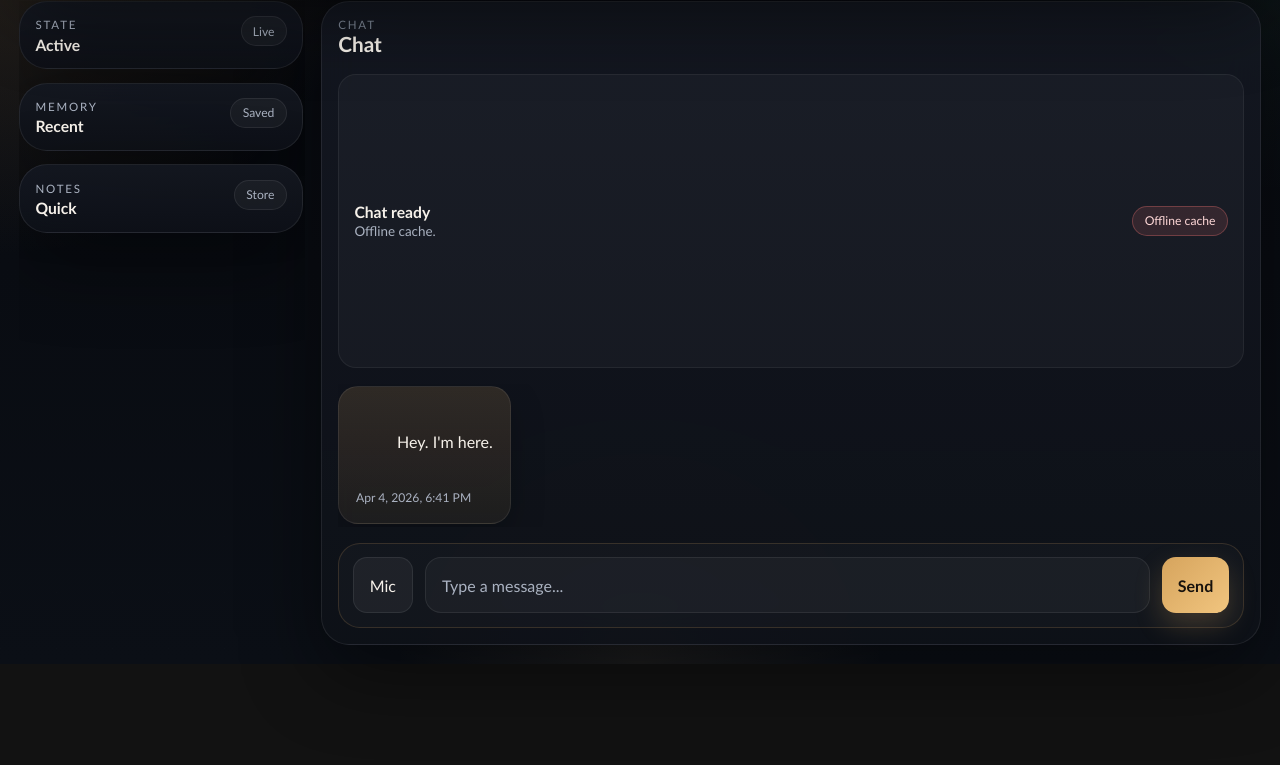
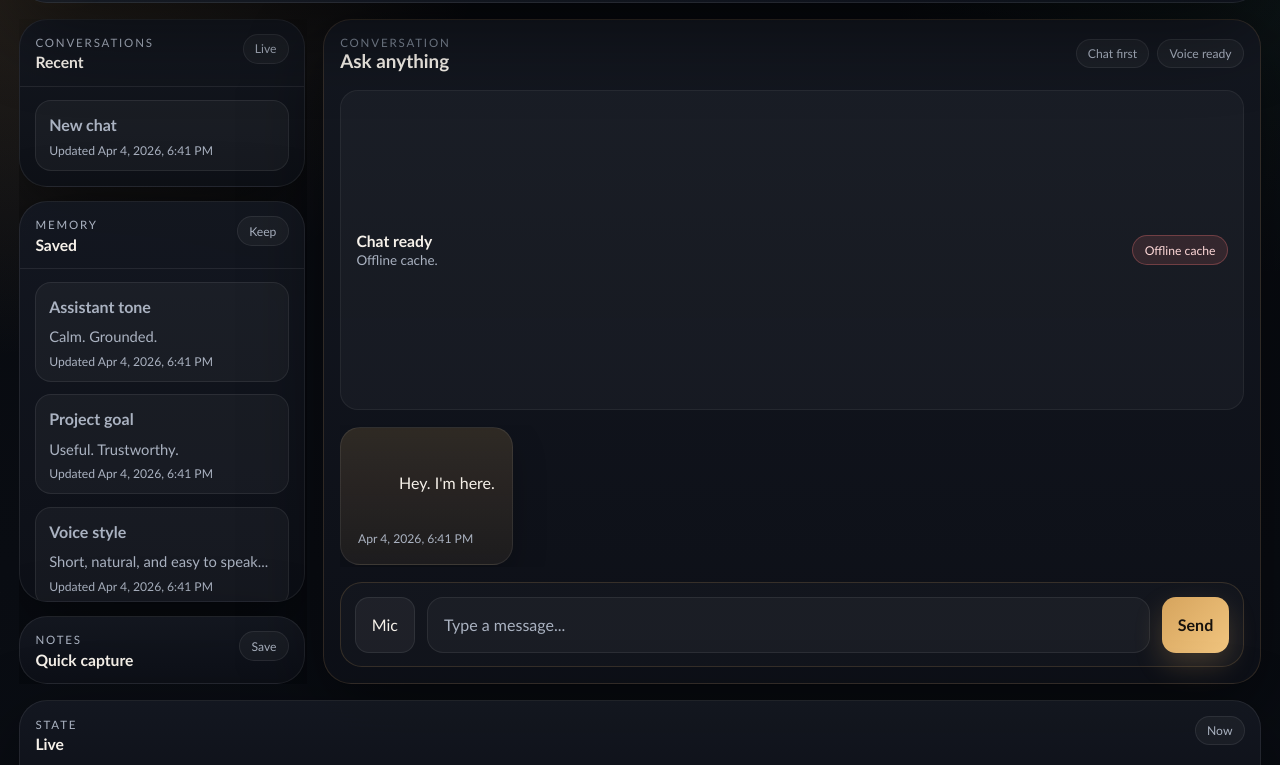
Before and after one commit to silasmukabwa254-ux/AI-Project-2026, a website: page client/index.html in a window 1280 px wide. Shown: the part 136-901 px from the top of the page. Before the commit the page ends 800 px from the top, so only its background shows below. Drawn offline with Linux system fonts and the light colour scheme; no server answers.

Commit message:
Modernize Elyra layout

```diff
--- a/client/index.html
+++ b/client/index.html
@@ -18,22 +18,88 @@
         </div>
       </div>
 
+      <div class="header-center" aria-label="Assistant metrics">
+        <div class="header-metrics">
+          <div class="metric-tile">
+            <span>Chats</span>
+            <strong id="metric-conversations">0</strong>
+            <small>Active</small>
+          </div>
+          <div class="metric-tile">
+            <span>Memory</span>
+            <strong id="metric-memories">0</strong>
+            <small>Saved</small>
+          </div>
+          <div class="metric-tile">
+            <span>World</span>
+            <strong id="metric-world">0</strong>
+            <small>Live</small>
+          </div>
+        </div>
+      </div>
+
       <div class="header-actions">
         <button class="ghost-button" id="settings-button" type="button">Settings</button>
       </div>
     </header>
 
     <div class="workspace workspace--assistant">
+      <aside class="rail rail--left" aria-label="Workspace library">
+        <details class="panel panel--compact" open>
+          <summary class="panel-summary">
+            <div class="panel-summary-copy">
+              <p class="panel-kicker">Conversations</p>
+              <h2>Recent</h2>
+            </div>
+            <span class="panel-chip">Live</span>
+          </summary>
+          <div class="panel-content">
+            <div class="list" id="conversation-list"></div>
+          </div>
+        </details>
+
+        <details class="panel panel--compact" open>
+          <summary class="panel-summary">
+            <div class="panel-summary-copy">
+              <p class="panel-kicker">Memory</p>
+              <h2>Saved</h2>
+            </div>
+            <span class="panel-chip">Keep</span>
+          </summary>
+          <div class="panel-content">
+            <div class="list" id="memory-preview"></div>
+          </div>
+        </details>
+
+        <details class="panel panel--compact">
+          <summary class="panel-summary">
+            <div class="panel-summary-copy">
+              <p class="panel-kicker">Notes</p>
+              <h2>Quick capture</h2>
+            </div>
+            <span class="panel-chip">Save</span>
+          </summary>
+          <div class="panel-content">
+            <p class="panel-note">Save a thought, project step, or reminder.</p>
+            <form class="mini-form" id="history-form">
+              <textarea id="history-input" name="history-input" rows="4" placeholder="Example: Layout done."></textarea>
+              <button class="primary-button" type="submit">Save note</button>
+            </form>
+            <div class="list" id="history-preview"></div>
+          </div>
+        </details>
+      </aside>
+
       <main class="stage stage--assistant">
         <section class="conversation-surface">
           <header class="conversation-head">
             <div>
-              <p class="panel-kicker">Chat</p>
-              <h2>Chat</h2>
+              <p class="panel-kicker">Conversation</p>
+              <h2>Ask anything</h2>
             </div>
             <div class="conversation-badges">
-              <span class="status-chip">Live</span>
-              <span class="status-chip">Private</span>
+              <span class="status-chip">Chat first</span>
+              <span class="status-chip">Voice ready</span>
             </div>
           </header>
 
@@ -55,14 +121,14 @@
         </section>
       </main>
 
-      <aside class="context-rail" aria-label="Secondary context">
-        <details class="panel panel--compact">
+      <aside class="rail rail--right" aria-label="Live context">
+        <details class="panel panel--compact" open>
           <summary class="panel-summary">
             <div class="panel-summary-copy">
               <p class="panel-kicker">State</p>
-              <h2>Active</h2>
+              <h2>Live</h2>
             </div>
-            <span class="panel-chip">Live</span>
+            <span class="panel-chip">Now</span>
           </summary>
           <div class="panel-content">
             <p id="personality-note">Chat | Memory</p>
@@ -72,30 +138,56 @@
         <details class="panel panel--compact">
           <summary class="panel-summary">
             <div class="panel-summary-copy">
-              <p class="panel-kicker">Memory</p>
-              <h2>Recent</h2>
+              <p class="panel-kicker">World</p>
+              <h2>Capture</h2>
             </div>
-            <span class="panel-chip">Saved</span>
+            <span class="panel-chip">Store</span>
           </summary>
           <div class="panel-content">
-            <div class="list" id="memory-preview"></div>
+            <p class="panel-note">Add a live event or update you want Elyra to remember.</p>
+            <form class="mini-form" id="world-form">
+              <textarea id="world-input" name="world-input" rows="4" placeholder="Example: Kenya election coverage changed today."></textarea>
+              <button class="primary-button" type="submit">Save update</button>
+            </form>
+          </div>
+        </details>
+
+        <details class="panel panel--compact" open>
+          <summary class="panel-summary">
+            <div class="panel-summary-copy">
+              <p class="panel-kicker">World</p>
+              <h2>Updates</h2>
+            </div>
+            <span class="panel-chip">Live</span>
+          </summary>
+          <div class="panel-content">
+            <div class="list" id="world-updates-preview"></div>
           </div>
         </details>
 
         <details class="panel panel--compact">
           <summary class="panel-summary">
             <div class="panel-summary-copy">
-              <p class="panel-kicker">Notes</p>
-              <h2>Quick</h2>
+              <p class="panel-kicker">Timeline</p>
+              <h2>History</h2>
             </div>
-            <span class="panel-chip">Store</span>
+            <span class="panel-chip">Past</span>
           </summary>
           <div class="panel-content">
-            <p class="panel-note">Save a thought or update.</p>
-            <form class="mini-form" id="history-form">
-              <textarea id="history-input" name="history-input" rows="4" placeholder="Example: Layout done."></textarea>
-              <button class="primary-button" type="submit">Save</button>
-            </form>
+            <div class="list" id="world-timeline-preview"></div>
+          </div>
+        </details>
+
+        <details class="panel panel--compact">
+          <summary class="panel-summary">
+            <div class="panel-summary-copy">
+              <p class="panel-kicker">Activity</p>
+              <h2>Recent</h2>
+            </div>
+            <span class="panel-chip">Log</span>
+          </summary>
+          <div class="panel-content">
+            <div class="list" id="activity-preview"></div>
           </div>
         </details>
       </aside>
--- a/client/style.css
+++ b/client/style.css
@@ -945,15 +945,55 @@ details.panel[open] > .panel-summary {
   }
 }
 
-/* Chat-first Elyra overrides */
+/* Modern Elyra shell */
 .assistant-intro {
   display: none;
 }
 
 .workspace--assistant {
-  grid-template-columns: minmax(254px, 286px) minmax(0, 1fr);
-  grid-template-areas: "sidebar chat";
+  grid-template-columns: minmax(252px, 288px) minmax(0, 1fr) minmax(268px, 308px);
+  grid-template-areas: "left chat right";
   align-items: stretch;
+}
+
+.rail {
+  display: grid;
+  gap: 0.85rem;
+  align-content: start;
+  min-height: 0;
+}
+
+.rail--left,
+.rail--right {
+  position: sticky;
+  top: calc(clamp(0.75rem, 1.5vw, 1rem) + 6.8rem);
+  max-height: calc(100vh - 8.4rem);
+  overflow: auto;
+  padding-right: 0.15rem;
+}
+
+.rail--left {
+  grid-area: left;
+}
+
+.rail--right {
+  grid-area: right;
+}
+
+.rail--left::-webkit-scrollbar,
+.rail--right::-webkit-scrollbar {
+  width: 10px;
+}
+
+.rail--left::-webkit-scrollbar-thumb,
+.rail--right::-webkit-scrollbar-thumb {
+  background: rgba(255, 255, 255, 0.14);
+  border-radius: 999px;
+}
+
+.rail--left::-webkit-scrollbar-track,
+.rail--right::-webkit-scrollbar-track {
+  background: transparent;
 }
 
 .stage--assistant {
@@ -961,25 +1001,25 @@ details.panel[open] > .panel-summary {
   min-height: 0;
 }
 
-.context-rail {
-  grid-area: sidebar;
-  position: sticky;
-  top: calc(clamp(0.75rem, 1.5vw, 1rem) + 6.8rem);
-  max-height: calc(100vh - 8.4rem);
-  overflow: auto;
-  padding-right: 0.15rem;
-}
-
 .conversation-surface {
-  min-height: calc(100vh - 11rem);
+  min-height: calc(100vh - 10.8rem);
+  padding: 1rem;
+  gap: 0.95rem;
+  border-color: rgba(214, 164, 93, 0.16);
+  background: linear-gradient(180deg, rgba(20, 24, 33, 0.96), rgba(14, 17, 24, 0.92));
 }
 
 .conversation-head {
-  margin-bottom: 0.15rem;
+  margin-bottom: 0.2rem;
+  align-items: center;
+}
+
+.conversation-head h2 {
+  font-size: 1.18rem;
 }
 
 .conversation-badges {
-  display: none;
+  display: flex;
 }
 
 .assistant-statusbar {
@@ -1011,11 +1051,11 @@ details.panel[open] > .panel-summary {
 }
 
 .messages {
-  padding: 0.15rem 0;
+  padding: 0.1rem 0;
 }
 
 .message {
-  max-width: min(72%, 720px);
+  max-width: min(74%, 760px);
   border-radius: 20px;
 }
 
@@ -1032,39 +1072,55 @@ details.panel[open] > .panel-summary {
   background: rgba(255, 255, 255, 0.025);
 }
 
-.context-rail .panel {
+.rail .panel {
   padding: 0;
 }
 
-.context-rail .panel-summary {
+.rail .panel-summary {
   padding: 0.9rem 0.95rem;
 }
 
-.context-rail .panel-content {
+.rail .panel-content {
   padding: 0.8rem 0.95rem 0.95rem;
 }
 
-.context-rail .panel h2 {
+.rail .panel h2 {
   font-size: 0.98rem;
 }
 
-.context-rail .panel-note,
-.context-rail .feed-body,
-.context-rail #personality-note {
+.rail .panel-note,
+.rail .feed-body,
+.rail #personality-note {
   font-size: 0.92rem;
 }
 
-@media (max-width: 1180px) {
+@media (max-width: 1320px) {
+  .workspace--assistant {
+    grid-template-columns: minmax(252px, 288px) minmax(0, 1fr);
+    grid-template-areas:
+      "left chat"
+      "right right";
+  }
+
+  .rail--right {
+    position: static;
+    max-height: none;
+    overflow: visible;
+    padding-right: 0;
+  }
+}
+
+@media (max-width: 980px) {
   .workspace--assistant {
     grid-template-columns: 1fr;
     grid-template-areas:
       "chat"
-      "sidebar";
+      "left"
+      "right";
   }
 
-  .stage--assistant,
-  .context-rail {
-    grid-area: auto;
+  .rail--left,
+  .rail--right {
     position: static;
     max-height: none;
     overflow: visible;
@@ -1074,12 +1130,14 @@ details.panel[open] > .panel-summary {
   .conversation-surface {
     min-height: auto;
   }
-}
 
-@media (max-width: 860px) {
   .assistant-statusbar {
     align-items: flex-start;
     flex-direction: column;
+  }
+
+  .conversation-badges {
+    justify-content: flex-start;
   }
 
   .message {
```
